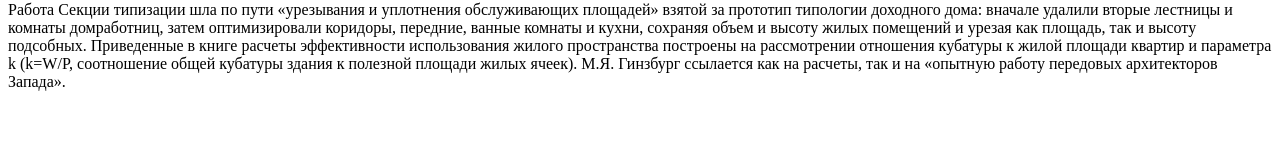
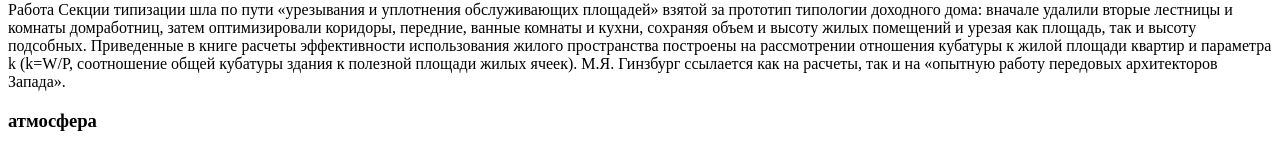
Before and after one commit to alyaskana/narkomfin, a plain HTML site: page index.html in a window 1280 px wide. Shown: the part 647-797 px from the top of the page. Drawn offline with Linux system fonts and the light colour scheme.

Commit message:
Add h3 title

```diff
--- a/index.html
+++ b/index.html
@@ -18,6 +18,6 @@
         <h3>Идеология</h3>
         <p>Идеи, связанные с планировочной и объемной структурой, также как и с функциональным наполнением дома, изложены в книге М.Я. Гинзбурга «Жилище», где работе Секции типизации посвящена одна глава, а дому Наркомфина — три главы[11]; идеология дома также была озвучена М.Я. Гинзбургом на пленуме Стройкома[1]. Согласно М.Я. Гинзбургу, анализ типов жилья в доходном доме показывает, что его «экономический эффект» был более высоким, чем «массовое жилищное строительство Москвы первых лет после революции» (т.н. моссоветское строительство).</p>
         <p>Работа Секции типизации шла по пути «урезывания и уплотнения обслуживающих площадей» взятой за прототип типологии доходного дома: вначале удалили вторые лестницы и комнаты домработниц, затем оптимизировали коридоры, передние, ванные комнаты и кухни, сохраняя объем и высоту жилых помещений и урезая как площадь, так и высоту подсобных. Приведенные в книге расчеты эффективности использования жилого пространства построены на рассмотрении отношения кубатуры к жилой площади квартир и параметра k (k=W/P, соотношение общей кубатуры здания к полезной площади жилых ячеек). М.Я. Гинзбург ссылается как на расчеты, так и на «опытную работу передовых архитекторов Запада».</p>
-
+        <h3>атмосфера</h3>
     </body>
 </html>
```
